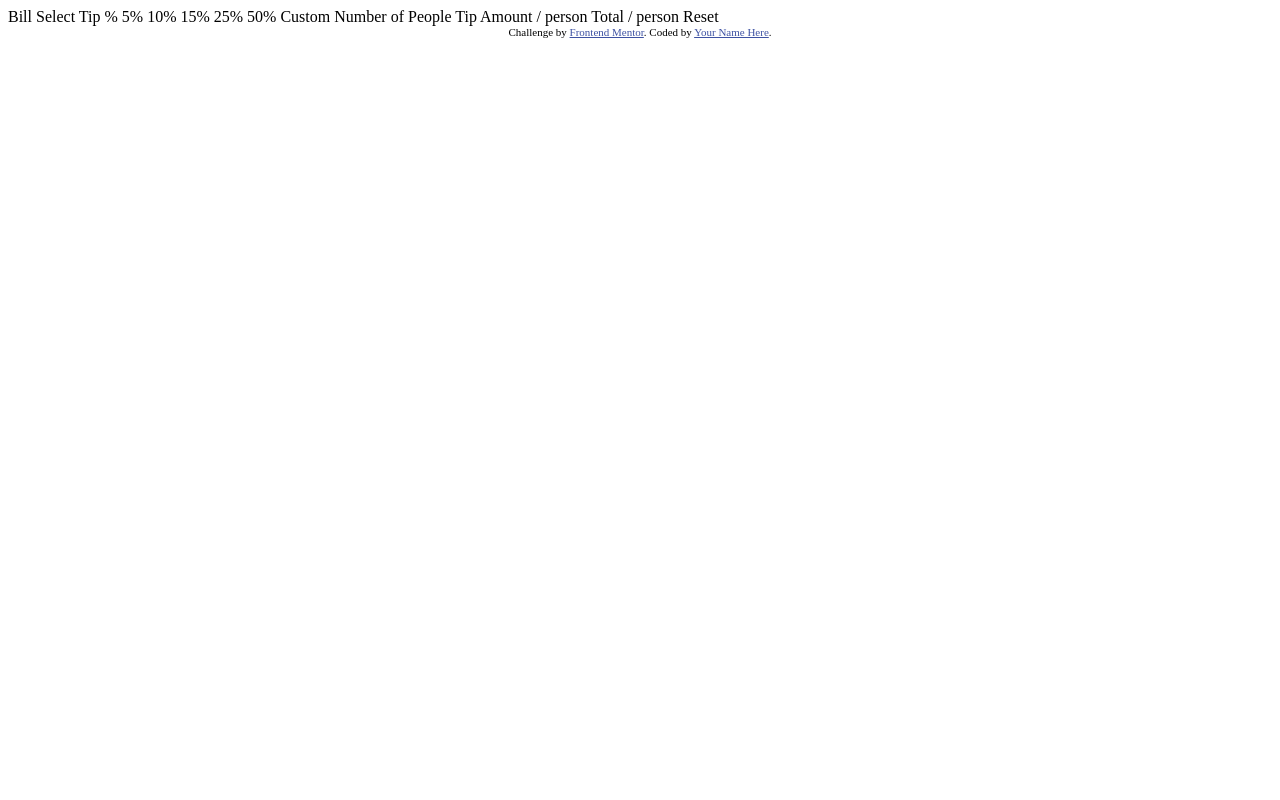
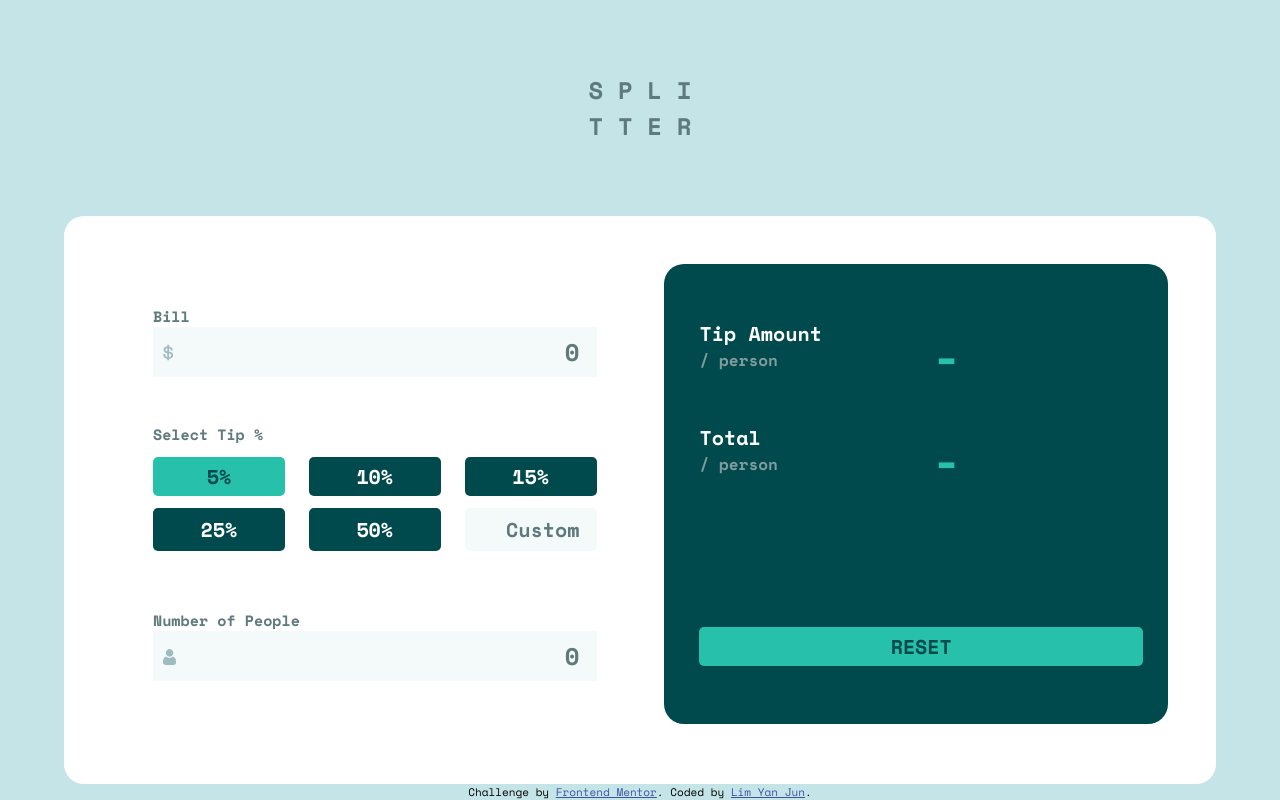
Before and after one commit to yanjun91/FrontendMentorChallenges, a plain HTML site: page Junior/tip-calculator-app-main/index.html in a window 1280 px wide. Drawn offline with nearby package versions, Linux system fonts and the light colour scheme.

Commit message:
completed

```diff
--- a/Junior/tip-calculator-app-main/index.html
+++ b/Junior/tip-calculator-app-main/index.html
@@ -5,6 +5,11 @@
   <meta name="viewport" content="width=device-width, initial-scale=1.0"> <!-- displays site properly based on user's device -->
 
   <link rel="icon" type="image/png" sizes="32x32" href="./images/favicon-32x32.png">
+  <link rel="preconnect" href="https://fonts.googleapis.com">
+  <link rel="preconnect" href="https://fonts.gstatic.com" crossorigin>
+  <link href="https://fonts.googleapis.com/css2?family=Space+Mono:wght@400;700&display=swap" rel="stylesheet">
+  <link rel="stylesheet" href="styles/styles.css">
+  <script src="js/main.js"></script>
 
   <title>Frontend Mentor | Tip calculator app</title>
 
@@ -15,30 +20,70 @@
   </style>
 </head>
 <body>
-
-  Bill
-
-  Select Tip %
-  5%
-  10%
-  15%
-  25%
-  50%
-  Custom
-
-  Number of People
-
-  Tip Amount
-  / person
-
-  Total
-  / person
-
-  Reset
-
-  <div class="attribution">
-    Challenge by <a href="https://www.frontendmentor.io?ref=challenge" target="_blank">Frontend Mentor</a>.
-    Coded by <a href="#">Your Name Here</a>.
+  <div class="container">
+    <div class="title">
+      <p>S P L I</p>
+      <p>T T E R</p>
+    </div>
+    <div class="calculator">
+      <div class="calculator-module input-container">
+        <div class="section">
+          <div class="label">Bill</div>
+          <div class="bill-input-div">
+            <input class="input" id="bill-input" type="number" placeholder="0" onkeyup="calculate()">
+          </div>
+        </div>
+        <br>
+        <div class="section" id="tips-container">
+          <div class="label">Select Tip %</div>
+          <div class="tips-selection" id="tips-buttons">
+            <button class="tips-toggle selections selected" type="button" value="5" onclick="selectTipToggle(this)">5%</button>
+            <button class="tips-toggle selections" type="button" value="10" onclick="selectTipToggle(this)">10%</button>
+            <button class="tips-toggle selections" type="button" value="15" onclick="selectTipToggle(this)">15%</button>
+            <button class="tips-toggle selections" type="button" value="25" onclick="selectTipToggle(this)">25%</button>
+            <button class="tips-toggle selections" type="button" value="50" onclick="selectTipToggle(this)">50%</button>
+            <input class="tips-toggle input" id="custom-tips-input" type="number" placeholder="Custom" onclick="selectTipToggle(this)"  onkeyup="calculate()">
+            <div style="clear: both;"></div>
+          </div>
+        </div>
+        <br>
+        <div class="section">
+          <div class="label">Number of People<span class="error">Can't be zero</span></div>
+          <div class="num-people-input-div">
+            <input class="input" id="number-of-people" type="number" placeholder="0" onkeyup="validateInput(this)">
+          </div>
+        </div>
+      </div>
+      <div class="break"></div>
+      <div class="calculator-module output-container">
+        <div class="section output">
+          <div class="output-col">
+            Tip Amount
+            <p class="subtitle">/ person</p>
+          </div>
+          <div class="output-col calculated-value" id="tip-amount">
+            -
+          </div>
+        </div>
+        <div class="section output">
+          <div class="output-col">
+            Total
+            <p class="subtitle">/ person</p>
+          </div>
+          <div class="output-col calculated-value" id="total-amount">
+            -
+          </div>
+        </div>
+        <div class="section">
+          <input type="button" id="reset" value="RESET" onclick="reset()">
+        </div>
+      </div>
+      <div style="clear: both;"></div>
+    </div>
+    <div class="attribution">
+      Challenge by <a href="https://www.frontendmentor.io?ref=challenge" target="_blank">Frontend Mentor</a>.
+      Coded by <a href="https://github.com/yanjun91">Lim Yan Jun</a>.
+    </div>
   </div>
 </body>
 </html>
--- /dev/null
+++ b/Junior/tip-calculator-app-main/js/main.js
@@ -0,0 +1,90 @@
+function selectTipToggle(obj){
+	var toggleElem = document.getElementsByClassName("selected");
+	if(toggleElem != undefined && toggleElem[0] != undefined){
+		toggleElem[0].classList.remove("selected");
+	}
+	var isInput = obj.classList.contains("input");
+	if(!isInput) {
+		obj.classList.toggle("selected");
+		var inputElem = document.getElementById("custom-tips-input");
+		if(inputElem.value != ""){
+			inputElem.value = ""; //Resets value in the input when user choose other tip
+		}
+	}
+	calculate();
+}
+
+function validateInput(obj) {
+	var numOfPeople = obj.value;
+	var errorMsgElems = document.getElementsByClassName("error");
+	var inputElem = document.getElementById("number-of-people");
+	if(numOfPeople <= 0) {
+		errorMsgElems[0].classList.add("show");
+		inputElem.classList.add("error-input");
+	}
+	else {
+		errorMsgElems[0].classList.remove("show");
+		inputElem.classList.remove("error-input");
+	}
+	calculate();
+}
+
+function calculate(){
+	// Output elements
+	var tipElem = document.getElementById("tip-amount");
+	var totalElem = document.getElementById("total-amount");
+
+	// Input elements
+	var billElem = document.getElementById("bill-input");
+	var tipSelectionElem = document.getElementById("tips-buttons").getElementsByClassName("selected")[0];
+	var tipInputElem = document.getElementById("custom-tips-input");
+	var numOfPeopleElem = document.getElementById("number-of-people");
+
+	var bill = parseInt(billElem.value);
+	var tipPercent = 0;
+	var numOfPeople = parseInt(numOfPeopleElem.value);
+
+	// Determine to get selected tip or custom tip percentage
+	if(tipSelectionElem == undefined) {
+		tipPercent = parseInt(tipInputElem.value);
+	}
+	else{
+		tipPercent = parseInt(tipSelectionElem.value);
+	}
+
+	// Calculates tip and amount per person if all values are more than zero, else just display "-"
+	if(bill > 0 && tipPercent > 0 && numOfPeople > 0){
+		var tipAmount = bill * (tipPercent/100);
+		var totalAmount = bill + tipAmount;
+		var tipAmountPerPerson = tipAmount/numOfPeople;
+		var totalPerPerson = totalAmount/numOfPeople;
+		tipElem.innerHTML = "$" + Math.round(tipAmountPerPerson).toFixed(2);
+		totalElem.innerHTML = "$" + Math.round(totalPerPerson).toFixed(2);
+	}
+	else {
+		tipElem.innerHTML = "-";
+		totalElem.innerHTML = "-";
+	}
+}
+
+function reset(){
+	// Output elements
+	var tipElem = document.getElementById("tip-amount");
+	var totalElem = document.getElementById("total-amount");
+
+	// Input elements
+	var billElem = document.getElementById("bill-input");
+	var tipSelectionElem = document.getElementById("tips-buttons").getElementsByClassName("selected")[0];
+	var tipInputElem = document.getElementById("custom-tips-input");
+	var numOfPeopleElem = document.getElementById("number-of-people");
+
+	billElem.value = "";
+	if(tipSelectionElem != undefined) {
+		tipSelectionElem.remove("selected");
+	}
+	tipInputElem.value = "";
+	numOfPeopleElem.value = "";
+
+	tipElem.innerHTML = "-";
+	totalElem.innerHTML = "-";
+}
--- /dev/null
+++ b/Junior/tip-calculator-app-main/styles/styles.css
@@ -0,0 +1,326 @@
+* {
+	margin: 0;
+	padding: 0;
+}
+
+body {
+	font-family: 'Space Mono', monospace;
+	background-color: #c5e4e7;
+	font-size: 24px;
+	width: 70%;
+	margin: auto;
+}
+
+/* Chrome, Safari, Edge, Opera */
+input::-webkit-outer-spin-button,
+input::-webkit-inner-spin-button {
+  -webkit-appearance: none;
+  margin: 0;
+}
+
+/* Firefox */
+input[type=number] {
+  -moz-appearance: textfield;
+}
+
+::placeholder { /* Chrome, Firefox, Opera, Safari 10.1+ */
+  	color: #5e7a7d;
+  	opacity: 1; /* Firefox */
+  	padding: 10px;
+}
+
+.title {
+	text-align: center;
+	font-weight: 700;
+	color: #5e7a7d;
+	margin: 3em;
+}
+
+.calculator {
+	background-color: #fff;
+	border-radius: 20px;
+	padding: 2em;
+}
+
+.calculator-module {
+	border-radius: 20px;
+	width: 42%;
+	margin: auto;
+	padding: 1.5em;
+}
+
+.section {
+	width: 100%;
+	padding: 5px;
+}
+
+/*
+	Input container elements
+*/
+.input-container {
+	float: left;
+	height: 25rem;
+}
+
+.input {
+	background-color: #f4fafa;
+	border: 2px solid transparent;
+	width: 100%;
+    text-align: right;
+    padding: 5px;
+    font-size: 24px;
+    color: #00494d;
+    font-family: 'Space Mono', monospace;
+    font-weight: 700;
+    box-sizing: border-box;
+    caret-color: #26c0ab;
+}
+
+.input:hover {
+	cursor: pointer;
+}
+
+.input:focus {
+	outline: none !important;
+	border: 2px solid #26c0ab;
+}
+
+.label {
+	color: #5e7a7d;
+	font-size: 15px;
+	font-weight: 700;
+}
+
+.bill-input-div{
+	position: relative;
+	display: inline;
+}
+
+.bill-input-div:before {
+	content: url("../images/icon-dollar.svg");
+	position: absolute;
+    top: 0;
+    left: 10px;
+    z-index: 1;
+    color: #5e7a7d;
+  	opacity: 1;
+}
+
+.selections {
+	background-color: #00494d;
+	font-family: 'Space Mono', monospace;
+    font-weight: 700;
+    border: 0;
+}
+
+.selections:hover {
+	background-color: #c5e4e7;
+	color: #00494d;
+	cursor: pointer;
+}
+
+.tips-selection {
+	margin-top: 0.5em;
+	width: 100%;
+  	display: grid;
+  	grid-template-columns: repeat(3, 1fr); /* repeats three times for equal fractions per column (equivalent to 1fr 1fr 1fr)*/
+	grid-row-gap: 0.5em;
+	grid-column-gap: 1em;
+}
+
+.tips-toggle {
+	float: left;
+	color: #fff;
+	text-align: center;
+	font-size: 20px;
+	border-radius: 5px;
+	padding: 5px;
+}
+
+.tips-toggle.input {
+	border-radius: 5px;
+	box-sizing: border-box;
+	padding: 5px;
+	color: #00494d;
+	text-align: right;
+}
+
+.selected {
+	background-color: #26c0ab;
+	color: #00494d;
+}
+
+.num-people-input-div{
+	position: relative;
+	display: inline;
+}
+
+.num-people-input-div:before {
+	content: url("../images/icon-person.svg");
+	position: absolute;
+    top: 0;
+    left: 10px;
+    z-index: 1;
+    color: #5e7a7d;
+  	opacity: 1;
+}
+
+.error {
+	color: #d94814;
+	display: none;
+	float: right;
+}
+
+.error-input {
+	border: 2px solid #d94814 !important;
+}
+
+.show {
+	display: inline-block;
+}
+
+/*
+	Output container elements
+*/
+.output-container {
+	float: right;
+	background-color: #00494d;
+	color: #fff;
+	font-size: 20px;
+	font-weight: 700;
+	height: 25rem;
+	padding: 30px 30px;
+}
+
+.output {
+	margin-top: 1em;
+	width: 100%;
+  	display: grid;
+  	grid-template-columns: repeat(2, 1fr); /* repeats three times for equal fractions per column (equivalent to 1fr 1fr 1fr)*/
+	grid-row-gap: 0.5em;
+	grid-column-gap: 1em;
+	vertical-align: middle;
+}
+
+.calculated-value {
+	color: #26c0ab;
+	font-size: 50px;
+}
+
+.subtitle {
+	font-size: 16px;
+	color: #7f9c9f;
+}
+
+#reset {
+	font-family: 'Space Mono', monospace;
+	font-weight: 700;
+	background-color: #26c0ab;
+	color: #00494d;
+	width: 100%;
+	box-sizing: border-box;
+	border-radius: 5px;
+	cursor: pointer;
+	font-size: 20px;
+	padding: 5px;
+	border: 0;
+	margin-top: 6em;
+}
+
+/*
+	Media queries
+*/
+@media only screen and (max-width: 1333px) {
+	body {
+		width: 90%;
+	}
+}
+
+@media only screen and (max-width: 1040px) {
+	body {
+		width: 90%;
+	}
+
+	.calculator {
+		padding: 1em;
+	}
+
+	.calculator-module {
+		width: 70%;
+	}
+
+	.output-container {
+		float: none;
+		margin-top: 1em;
+		height: auto;
+	}
+
+	.input-container {
+		float: none;
+	}
+
+	#reset {
+		margin-top: 1em;
+	}
+
+}
+
+@media only screen and (max-width: 961px) {
+	body {
+		width: 90%;
+	}
+
+	.calculator {
+		padding: 1em;
+	}
+
+	.calculator-module {
+		width: 70%;
+	}
+
+	.output-container {
+		float: none;
+		margin-top: 1em;
+		height: auto;
+	}
+
+	.input-container {
+		float: none;
+	}
+
+	#reset {
+		margin-top: 1em;
+	}
+}
+
+@media only screen and (max-width: 603px) {
+	body {
+		width: 90%;
+	}
+
+	.calculator {
+		padding: 1em;
+	}
+
+	.calculator-module {
+		width: 70%;
+	}
+
+	.output-container {
+		float: none;
+		margin-top: 2em;
+		height: auto;
+	}
+
+	.input-container {
+		float: none;
+	}
+
+	.tips-selection {
+	  	grid-template-columns: repeat(2, 1fr);
+	}
+
+	#reset {
+		margin-top: 1em;
+	}
+}
```
